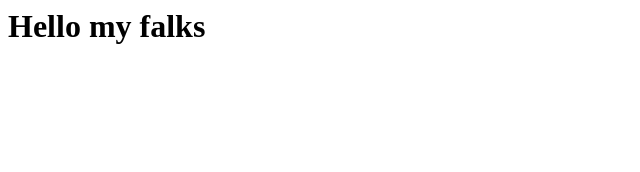
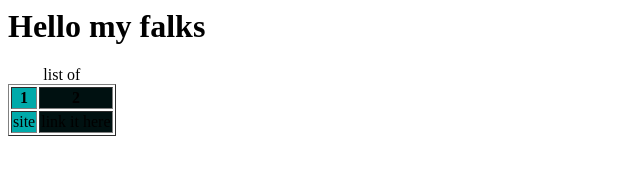
Before and after one commit to heithamissa/issa, a plain HTML site: page index.html in a window 1280 px wide. Shown: the whole page, without its empty margins (0-640 px from the left). Drawn offline with Linux system fonts and the light colour scheme.

Commit message:
simple table
create table

```diff
--- a/index.html
+++ b/index.html
@@ -4,6 +4,9 @@
 </head>
 <body>
     <h1>Hello my falks</h1>
+    <table border=1><caption>list of</caption><tr><th bgcolor="#00AAAA">1</th><th bgcolor="#001111">2</th></tr>
+        <tr><td bgcolor="#00AAAA">site</td><td bgcolor="#001111">link it here</td></tr></table>
+</body>
 </body>
 
 
```
